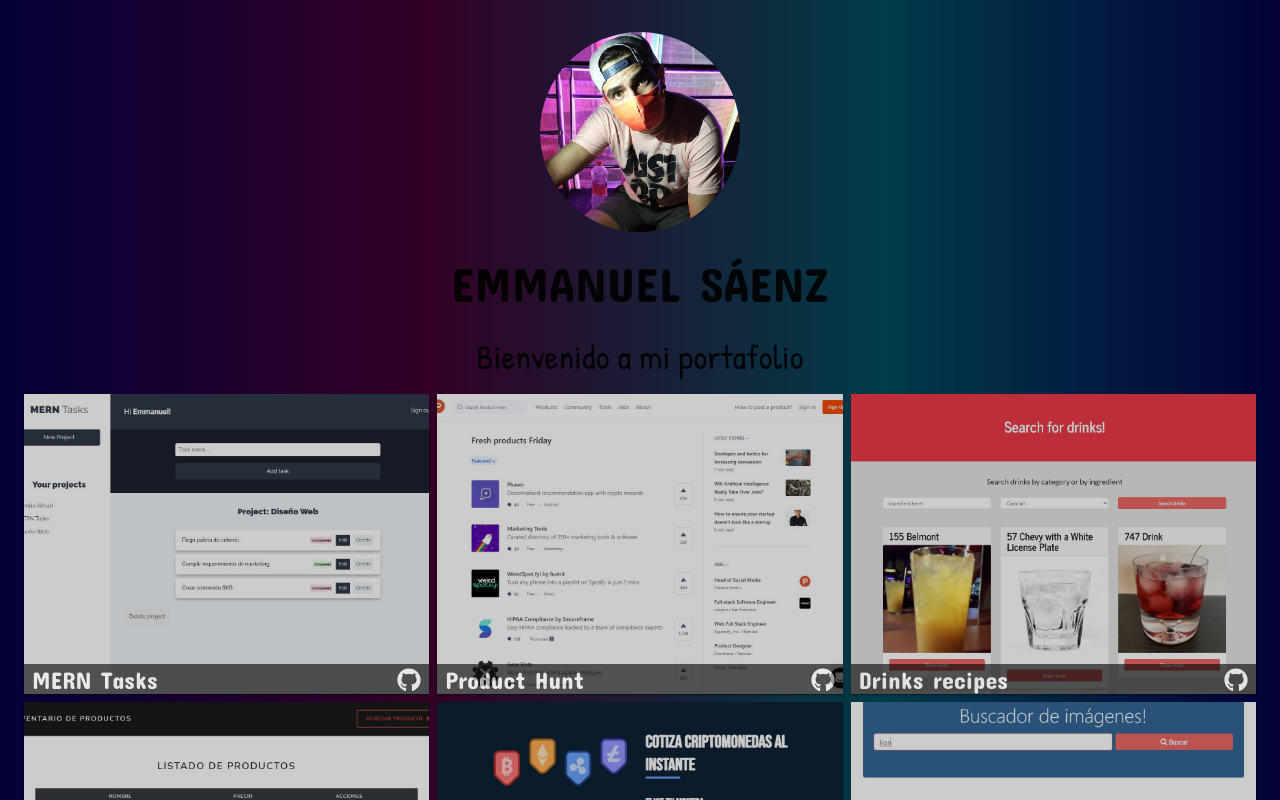
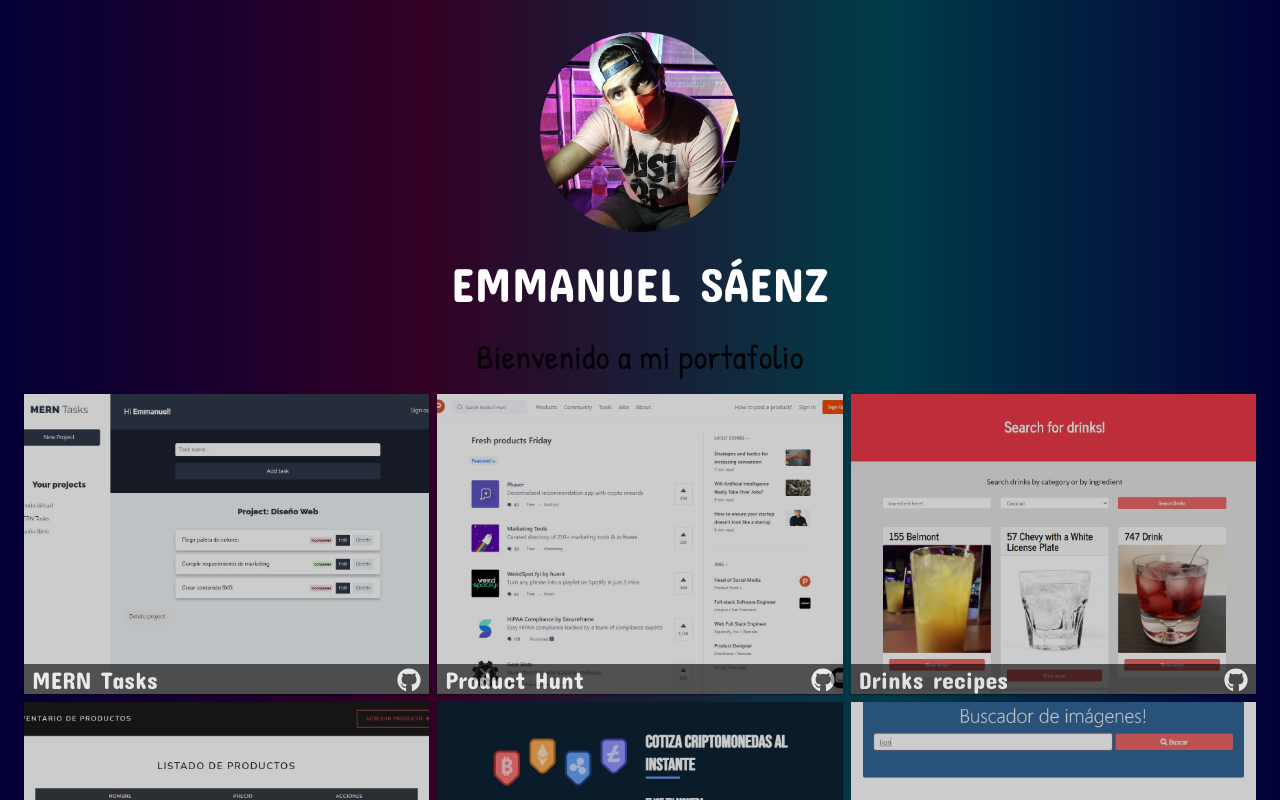
Before and after one commit to EnefSaenz/Portfolio, a Next.js app: page / in a window 1280 px wide. Shown: the top 800 px of the page. Built offline with nearby package versions, Linux system fonts and the light colour scheme.

Commit message:
Cambios actualizados al 26/11/2021

```diff
--- a/components/About.js
+++ b/components/About.js
@@ -22,6 +22,7 @@
         variant="h3"
         gutterBottom
         component="div"
+        color="white"
         sx={{ textTransform: "uppercase", fontFamily: "Concert One" }}
       >
         Emmanuel Sáenz
```
